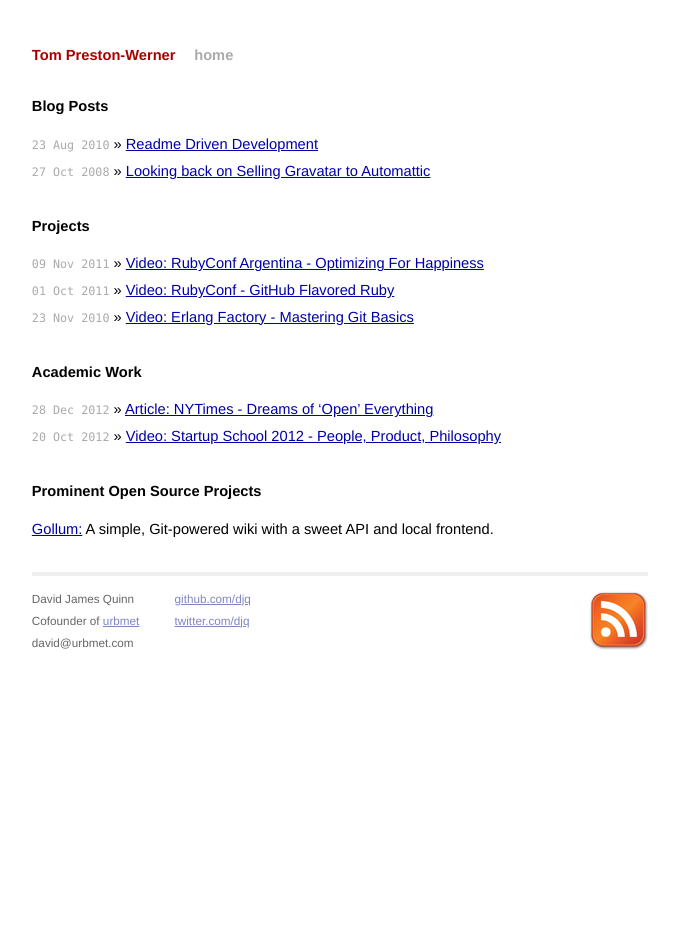
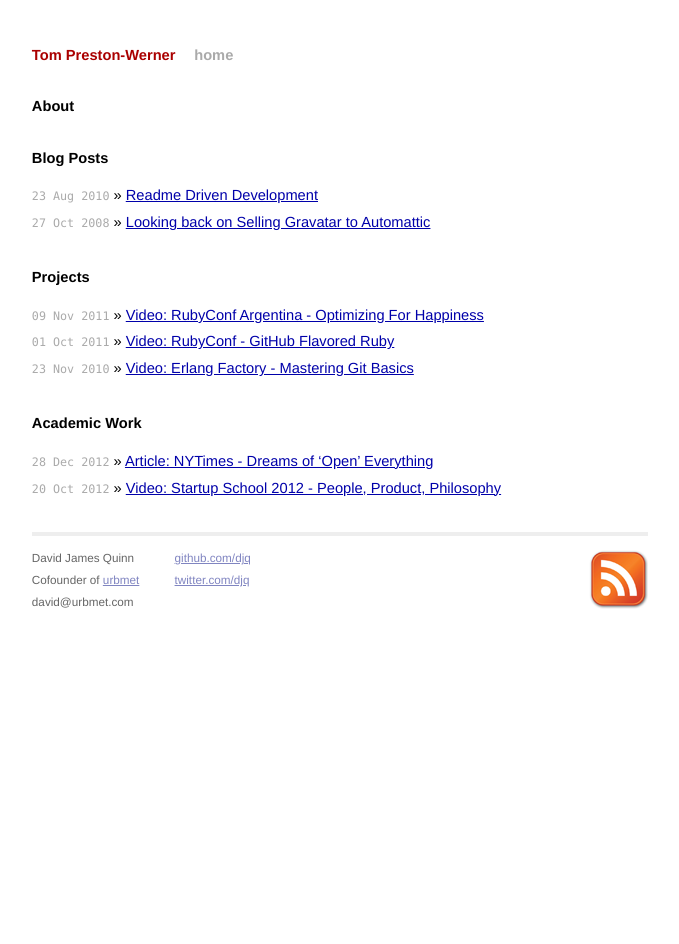
Before and after one commit to djq/djq.github.com, a Jekyll site: the page built from index.html, in a window 1280 px wide. Shown: the whole page, without its empty margins (300-979 px from the left). Built offline with Jekyll 4.4.1, drawn with Linux system fonts in a browser that asks for light colours; Markdown is read by kramdown in place of the engine named in the settings.

Commit message:
changed personal info

```diff
--- a/index.html
+++ b/index.html
@@ -4,6 +4,12 @@
 ---
 
 <div id="home">
+
+   <h1>About</h1>
+  <ul class="posts">
+
+  </ul>
+
   <h1>Blog Posts</h1>
   <ul class="posts">
     {% for post in site.posts %}
@@ -24,8 +30,5 @@
     <li><span>20 Oct 2012</span> &raquo; <a href="http://startupschool.org/2012/preston_werner/">Video: Startup School 2012 - People, Product, Philosophy</a></li>
   </ul>
 
-  <h1>Prominent Open Source Projects</h1>
-  <ul class="posts">
-    <li><a href="http://github.com/github/gollum/">Gollum:</a> A simple, Git-powered wiki with a sweet API and local frontend.</li>
-  </ul>
+
 </div>
```
